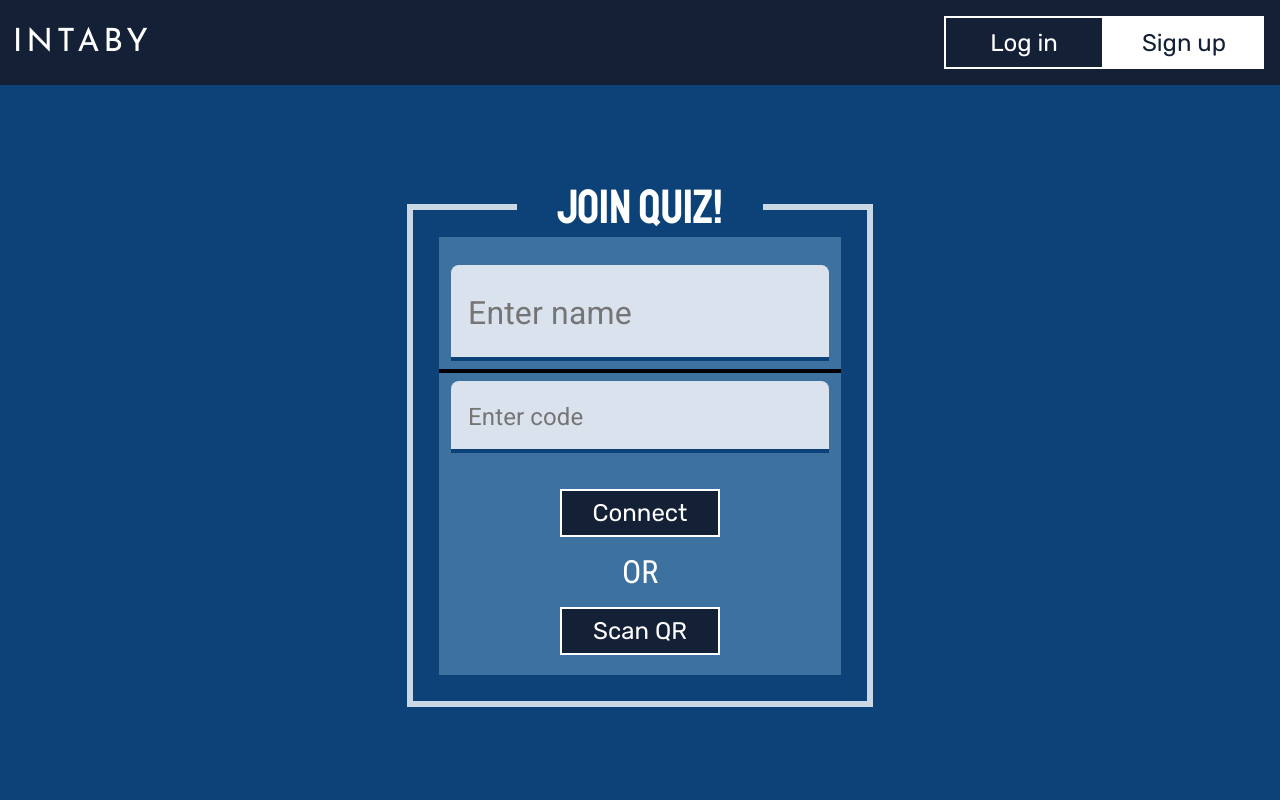
After one commit to InnoSWP/Intaby, a Django app: template web-app/static/templates/main_page_bootstrap_free.html in a window 1280 px wide. The commit adds this page. Run offline with Django 4.2, Linux system fonts and the light colour scheme; the template is opened without the code that fills it, so the values that code supplies are empty.

Commit message:
Add styles to main page

```diff
--- a/web-app/static/styles/style.css
+++ b/web-app/static/styles/style.css
@@ -155,11 +155,13 @@ body {
 
 
 header {
-    width: 100%;
+    /*width: 100%;
     height: 2.5em;
-    margin-top: 0;
     background-color: #142036;
 
+    margin: 0;
+    padding: 0;*/
+    height: 6em;
 }
 
 h1 {
@@ -187,7 +189,8 @@ footer {
 }
 
 .Registration_inner,
-.Authorization_inner {
+.Authorization_inner,
+.Lobby_inner {
     width: 100%;
     padding-bottom: 1%;
     padding-top: 5%;
@@ -511,11 +514,20 @@ a {
     text-decoration-line: none;
 }
 
+/* Вот эта тварь отвечает за header */
 .name2 {
     width: 100%;
     display: flex;
     justify-content: space-between;
-    align-items: center
+    align-items: center;
+
+    margin: 0;
+    padding: 0;
+    overflow: hidden;
+    position: fixed;
+
+    background-color: #142036;
+    top: 0;
 }
 
 .Border_quiz {
@@ -538,7 +550,8 @@ a {
 
 .join_quiz,
 .Registration_wrapper,
-.Authorization_wrapper {
+.Authorization_wrapper,
+.Lobby_wrapper{
     width: 100%;
     min-height: 85vh;
     position: relative;
@@ -549,12 +562,32 @@ a {
 
 @media (min-width:740px) {
     fieldset {
-        border-width: 10px;
+        border-width: 1vw;
         border-style: solid;
-        width: 100%;
-        padding: 0 2rem 2rem 2rem;
+        width: auto;
+        padding: 0 5vw 5vw 5vw;
         border-color: #CAD8E5;
         color: #FFFFFF;
+    }
+
+
+    .reg_button,
+    .reg_text,
+    .email,
+    .name,
+    .surname,
+    .password,
+    .or_reg {
+        /*font-size: 2vw;*/
+        font-size: xx-large;
+    }
+
+    .UI, .google {
+        width: 10vw;
+        height: auto;
+        /* max-width: 45px; */
+        padding: 0;
+        cursor: pointer;
     }
 
     .join_quiz1 {
@@ -677,13 +710,14 @@ a {
         font-style: normal;
         font-weight: 400;
         /*font-size: 300%;*/
-        line-height: 144px;
+        /*line-height: 14vw;*/
         display: flex;
         align-items: center;
 
         color: #FFFFFF;
 
-        font-size: 10vh;
+        /*font-size: xxx-large;*/
+        font-size: 10vw;
         width: auto;
     }
 
@@ -890,7 +930,8 @@ a {
     }
 }
 
-.connect {
+.connect,
+.qr{
     /* width: 35%;
     height: 3em;
     margin-bottom: 2.5%; */
@@ -905,6 +946,14 @@ a {
     border: 2px solid #FFFFFF;
     border-radius: 0;
     max-width: 160px;
+    width: 41.66666667%;
+
+    /* Edition */
+    padding-top: 0.5rem!important;
+    padding-bottom: 0.5rem!important;
+
+    margin-top: 1rem!important;
+    margin-bottom: 1rem!important;
 }
 
 .mp_join {
@@ -965,7 +1014,7 @@ a {
     /*font-size: large;*/
 
     /* Edition */
-    font-size: 200%;
+    /*font-size: 200%;*/
     width: 15vw;
     font-family: Roboto Condensed, serif;
     font-style: normal;
@@ -1221,6 +1273,76 @@ legend {
     }
 }
 
+@media (max-width: 376px) {
+    .reg_test{
+        font-size: xx-large;
+    }
+    .reg_button,
+    .reg_text,
+    .email,
+    .name,
+    .surname,
+    .password {
+        /*font-size: 2vw;*/
+        font-size: medium;
+    }
+    .UI, .google {
+        width: auto;
+        height: auto;
+        max-width: 45px;
+    }
+}
+@media (max-width: 280px) {
+    .reg_test{
+        font-size: x-large;
+    }
+    .reg_button,
+    .reg_text,
+    .email,
+    .name,
+    .surname,
+    .password {
+        /*font-size: 2vw;*/
+        font-size: small;
+    }
+    .UI, .google {
+        width: auto;
+        height: auto;
+        max-width: 40px;
+    }
+}
+@media (min-width: 1000px) {
+    .Registration,
+    .Authorization{
+        width: 50vw;
+    }
+    fieldset {
+        border-width: 0.5vw;
+        padding: 0 2vw 2vw 2vw;
+    }
+    .reg_test {
+        /*font-size: 4.102vw;*/
+        font-size: xxx-large;
+        /*line-height: 7vw;*/
+    }
+
+    .reg_button,
+    .reg_text,
+    .email,
+    .name,
+    .surname,
+    .password {
+        /*font-size: 2vw;*/
+        font-size: large;
+    }
+
+    .UI, .google {
+        width: auto;
+        height: auto;
+    }
+}
+
+
 * {
     box-sizing: border-box;
 }
@@ -1230,13 +1352,25 @@ body {
 }
 
 .v377_12 {
-    width: 100%;
+    /*width: 100%;
     height: 100%;
     background: rgba(13, 66, 120, 1);
     opacity: 1;
     position: relative;
     top: 0px;
-    left: 0px;
+    left: 0px;*/
+
+    width: 100%;
+    height: 100%;
+    background: rgba(13, 66, 120, 1);
+    /* opacity: 1; */
+    /* position: static; */
+    /* top: 0px; */
+    /* left: 0px; */
+    display: flex;
+    justify-content: center;
+    align-items: stretch;
+    flex-direction: column;
 }
 
 
@@ -1394,6 +1528,7 @@ a {
 
 button{
     cursor: pointer;
+    line-height: inherit;
 }
 
 body::-webkit-scrollbar-thumb {
--- /dev/null
+++ b/web-app/static/templates/main_page_bootstrap_free.html
@@ -0,0 +1,57 @@
+<!DOCTYPE html>
+<html lang="en" style="height: 100%;">
+
+<head>
+  <link href="https://fonts.googleapis.com/css?family=Roboto&display=swap" rel="stylesheet"/>
+  <link href="https://fonts.googleapis.com/css?family=Rubik&display=swap" rel="stylesheet"/>
+  <link href="https://fonts.googleapis.com/css?family=Roboto+Condensed&display=swap" rel="stylesheet"/>
+  <link href="https://fonts.googleapis.com/css?family=Staatliches&display=swap" rel="stylesheet"/>
+  <link href="https://fonts.googleapis.com/css?family=Josefin+Sans&display=swap" rel="stylesheet"/>
+
+  <script src="jquery-3.6.0.min.js"></script>
+
+  <meta charset="UTF-8">
+  <link rel="stylesheet" href="/web-app/static/styles/style.css">
+  <meta http-equiv="X-UA-Compatible" content="IE=edge">
+  <meta name="viewport" content="width=device-width, initial-scale=1.0">
+  <title>Document</title>
+</head>
+
+<body class="v377_12">
+    <header>
+      <div class="name2">
+        <div class="left">
+          <h1 class="logo_intaby">INTABY</h1>
+        </div>
+        <div class="right">
+          <button class="Log_in"><a href="authorization_page.html">Log in</a> </button>
+          <button class="Sign_up"> <a href="registration_page.html">Sign up</a></button>
+        </div>
+      </div>
+    </header>
+
+    <div class="Lobby_wrapper">
+      <div class="Lobby">
+
+        <fieldset>
+          <legend class="reg_test">JOIN QUIZ!</legend>
+
+          <div class="Lobby_inner">
+            <input type="text" class="mp_name" placeholder="Enter name">
+            <div class="line-1"></div>
+            <input type="text" class="code" placeholder="Enter code">
+            <button onclick="window.location.href = 'waiting_hall.html'" class="connect">
+                <span>Connect</span>
+            </button>
+            <h3 class="or_reg">OR</h3>
+            <button class="qr">Scan QR</button>
+          </div>
+        </fieldset>
+      </div>
+    </div>
+
+    <script src="script.js"></script>
+
+</body>
+
+</html>
--- a/web-app/static/templates/registration_page.html
+++ b/web-app/static/templates/registration_page.html
@@ -23,14 +23,14 @@
 </head>
 
 <body class="v377_12">
-    <header class="main_page">
+    <header>
 
         <div class="name2">
             <div class="left">
                 <h1 class = "logo_intaby">INTABY</h1>
             </div>
             <div class="right">
-                <button class="col-xl-1 col-md-2 col-3 Back my-3 py-2"><a href="main_page.html">Back</a> </button>
+                <button class="Back"><a href="main_page.html">Back</a> </button>
             </div>
         </div>
 
@@ -53,7 +53,7 @@
                     <div class="reg_button">
                         <button onclick="window.location.href = 'page_of_user.html'" class="reg"><span class="reg_text">Register</span></button>
                     </div>
-                    <h3 class="Or"> OR </h3>
+                    <h3 class="or_reg"> OR </h3>
                     <div class="img1">
                         <img class="UI" src="/web-app/static/images/inno_icon.png">
                         <img class="google" src="/web-app/static/images/Google_icon.png">
```
Also changed, not shown: other parts of web-app/static/styles/style.css (+49 -40 lines), web-app/static/templates/authorization_page.html (+9 -5 lines).
